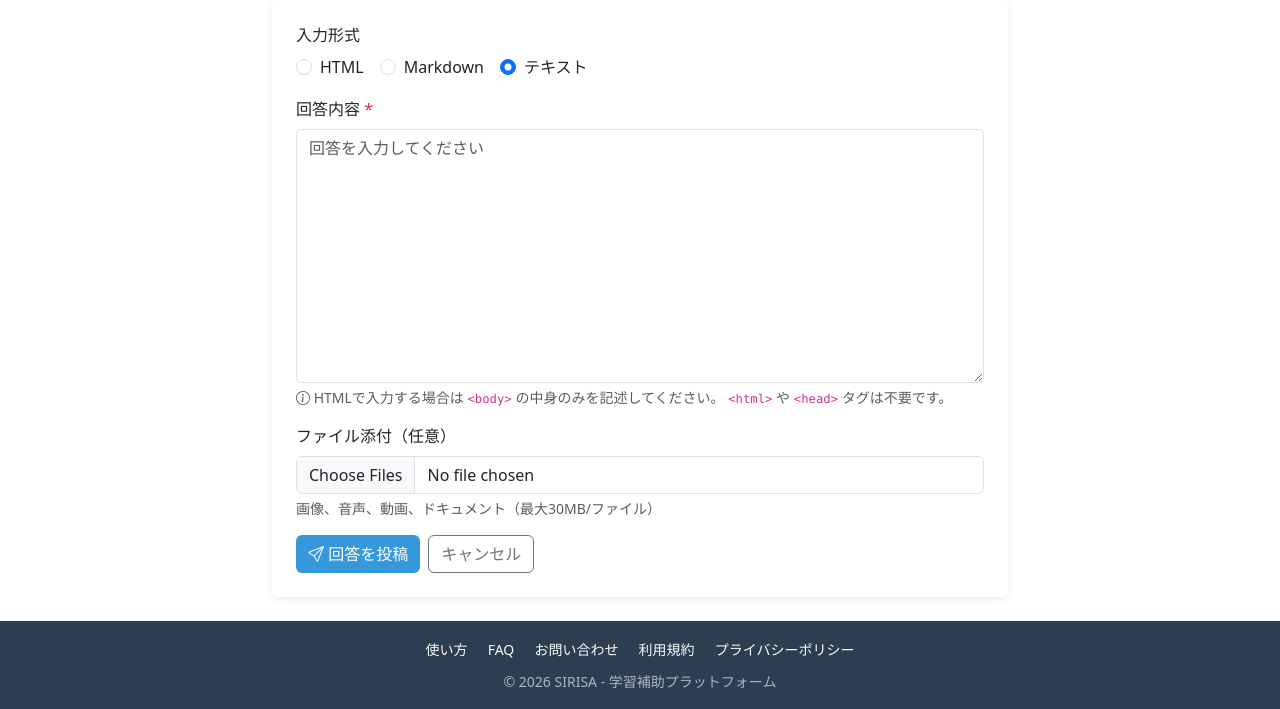
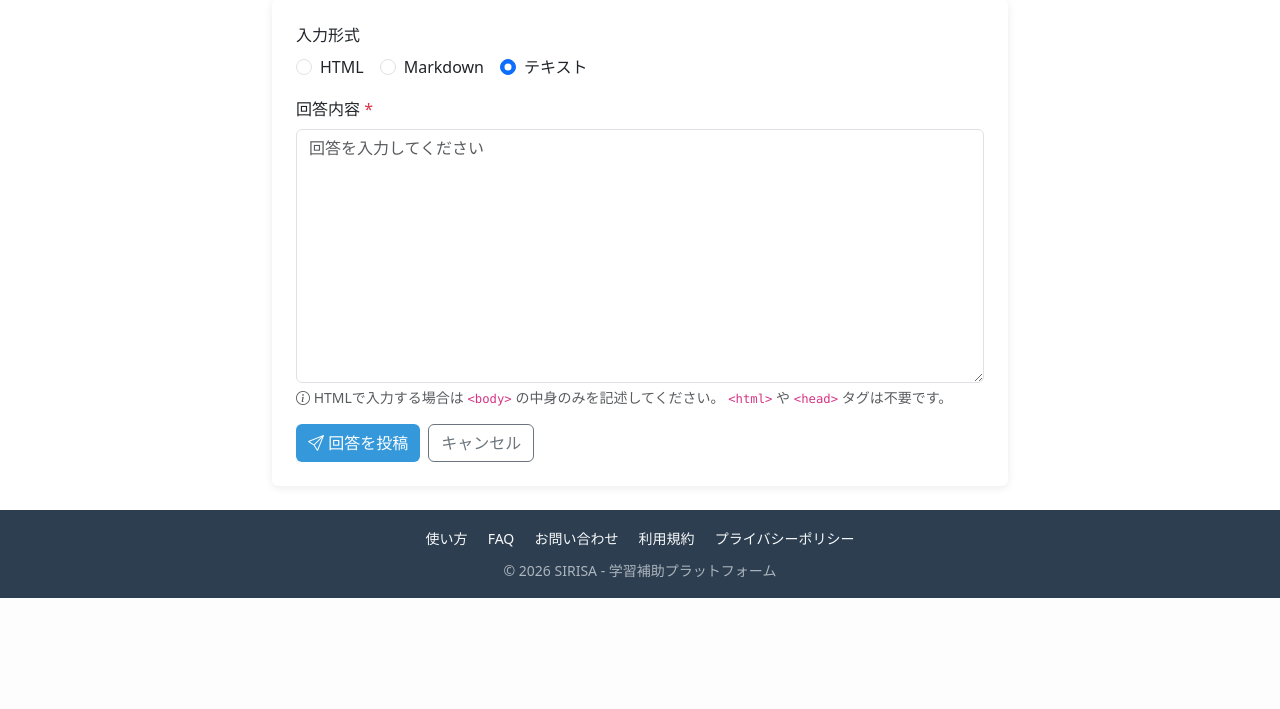
Before and after one commit to NoguchiKyosuke/sirisa, a Django app: page /questions/1/answer/ in a window 1280 px wide. Shown: the part 247-956 px from the top of the page. After the commit the page ends 845 px from the top, so only its background shows below. Run offline with Django 4.2, Linux system fonts and the light colour scheme; a user stored in the database is signed in; data comes from the database, SQL or seed files in the repository; tables that the repository leaves empty hold one stand-in row (values such as "Sample post"); parts of the project's set-up code (start-up, migrations or seed data) failed here and were passed over.

Commit message:
fix: 500エラー修正(subject=None) + 回答画面のファイル添付削除
- views.py: URLパラメータ 'None' 文字列を無視する処理を追加
- answer.html: メディアアップロード欄を削除
- views.py: AnswerCreateView.post()のファイル保存処理を削除

```diff
--- a/questions/templates/questions/answer.html
+++ b/questions/templates/questions/answer.html
@@ -42,14 +42,6 @@
                         HTMLで入力する場合は <code>&lt;body&gt;</code> の中身のみを記述してください。
                         <code>&lt;html&gt;</code> や <code>&lt;head&gt;</code> タグは不要です。
                     </div>
-                </div>
-
-                <!-- メディアアップロード -->
-                <div class="mb-3">
-                    <label class="form-label">ファイル添付（任意）</label>
-                    <input type="file" name="media_files" class="form-control" multiple
-                           accept="image/*,audio/*,video/*,.pdf,.doc,.docx,.xls,.xlsx,.ppt,.pptx">
-                    <div class="form-text">画像、音声、動画、ドキュメント（最大30MB/ファイル）</div>
                 </div>
 
                 <div class="d-flex gap-2">
--- a/questions/templates/questions/detail.html
+++ b/questions/templates/questions/detail.html
@@ -211,6 +211,7 @@
         <i class="bi bi-robot"></i> AIに説明を聞く
     </div>
 </div>
+
 {% endblock %}
 
 {% block extra_js %}
--- a/questions/views.py
+++ b/questions/views.py
@@ -271,6 +271,12 @@ class QuestionListView(LoginRequiredMixin, View):
         username = request.GET.get('username', '').strip()
         unresolved = request.GET.get('unresolved')
 
+        # URLパラメータが文字列 'None' の場合は無視する
+        if subject_id in ('', 'None'):
+            subject_id = None
+        if unresolved in ('', 'None'):
+            unresolved = None
+
         if subject_id:
             questions = questions.filter(subject_id=subject_id)
         if username:
@@ -421,18 +427,6 @@ class AnswerCreateView(LoginRequiredMixin, View):
             answer.question = question
             answer.user = request.user
             answer.save()
-
-            # メディアファイル保存
-            files = request.FILES.getlist('files')
-            total_size = sum(f.size for f in files)
-            if total_size > MAX_TOTAL_MEDIA_SIZE:
-                messages.warning(request, 'ファイルの合計サイズが100MBを超えています。')
-            else:
-                for f in files:
-                    AnswerMedia.objects.create(
-                        answer=answer, file=f,
-                        file_size=f.size, original_name=f.name,
-                    )
 
             # 下書きを削除
             AnswerDraft.objects.filter(
```
